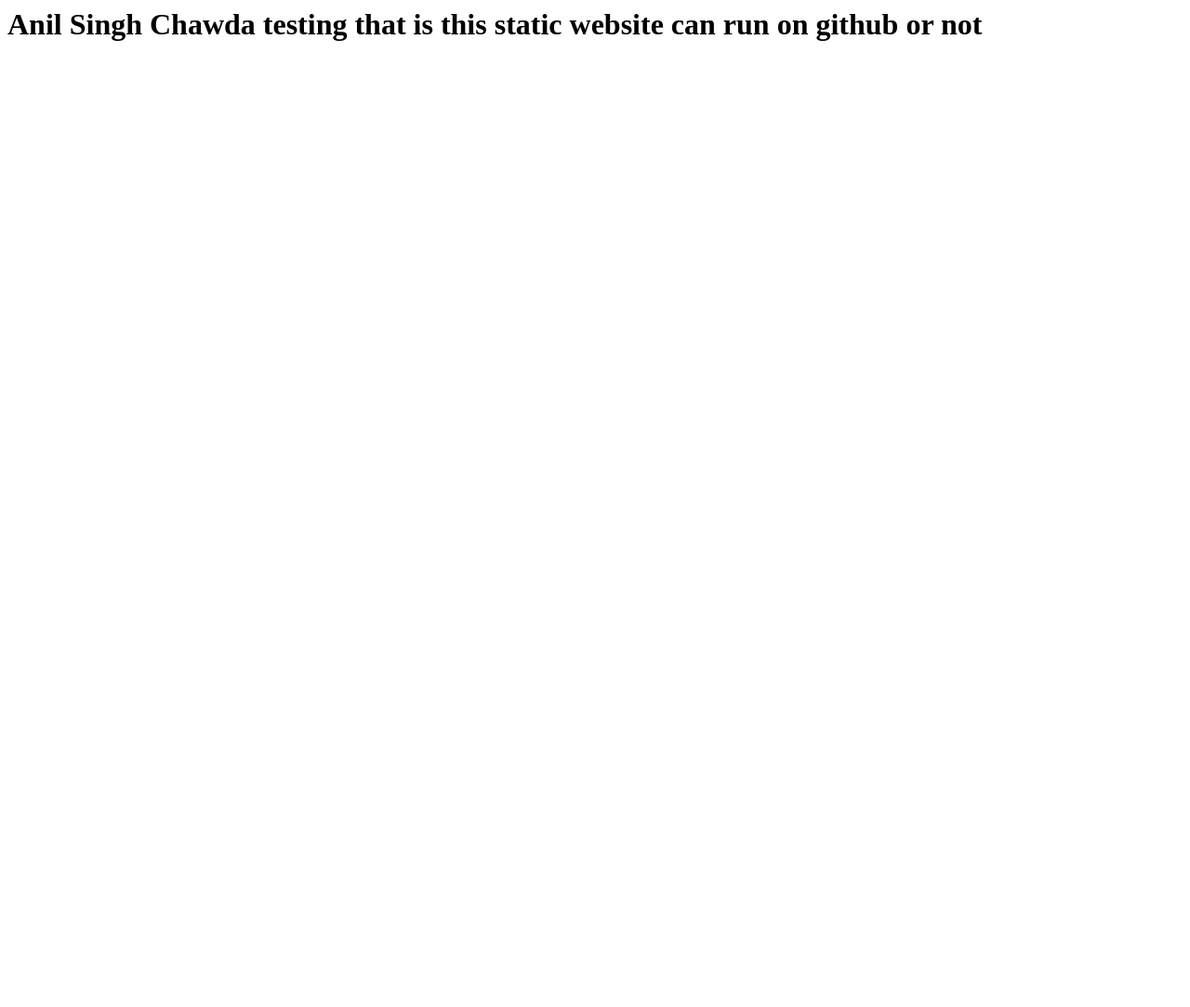
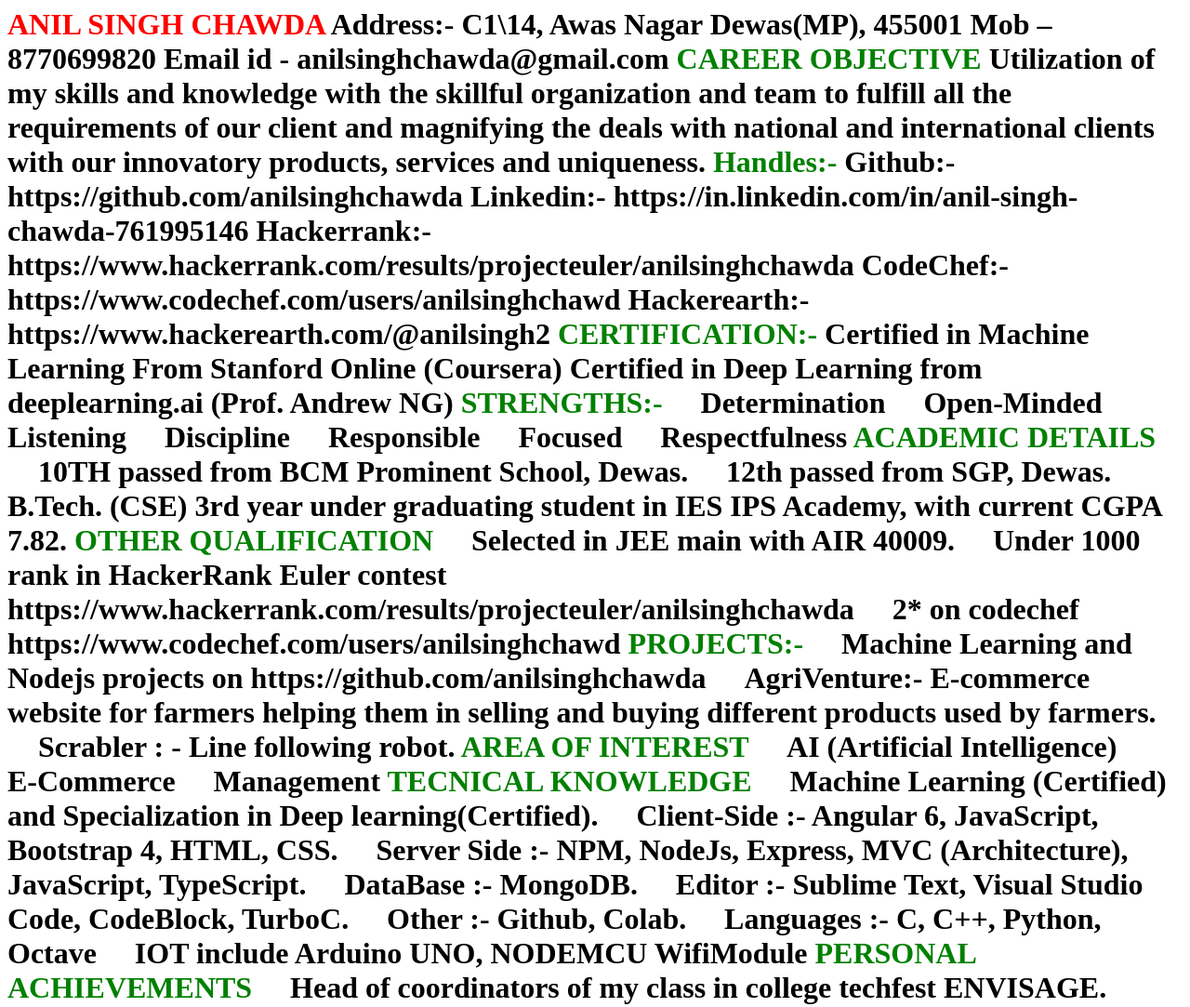
Before and after one commit to anilsinghchawda/anillive, a plain HTML site: page index.html in a window 1280 px wide. Shown: the top 1083 px of the page at 93% size. Before the commit the page ends 800 px from the top, so only its background shows below. Drawn offline with Linux system fonts and the light colour scheme.

Commit message:
resume uploadin

```diff
--- a/index.html
+++ b/index.html
@@ -1 +1,64 @@
-<h1>Anil Singh Chawda testing that is this static website can run on github or not</h1>
+<h1>
+<span style="color:red;">ANIL SINGH CHAWDA</span>
+Address:- C1\14, Awas Nagar
+Dewas(MP), 455001
+Mob – 8770699820
+Email id - anilsinghchawda@gmail.com
+<span style="color:green;">CAREER OBJECTIVE</span>
+Utilization of my skills and knowledge with the skillful organization and team to fulfill all the requirements of our client and magnifying the deals with national and international clients with our innovatory products, services and uniqueness.
+         <span style="color:green;">Handles:-</span>
+         Github:- https://github.com/anilsinghchawda
+         Linkedin:- https://in.linkedin.com/in/anil-singh-chawda-761995146
+         Hackerrank:- https://www.hackerrank.com/results/projecteuler/anilsinghchawda
+         CodeChef:- https://www.codechef.com/users/anilsinghchawd
+         Hackerearth:- https://www.hackerearth.com/@anilsingh2
+               <span style="color:green;">CERTIFICATION:-</span>
+	Certified in Machine Learning From Stanford Online (Coursera)
+	Certified in Deep Learning from deeplearning.ai (Prof. Andrew NG)
+         <span style="color:green;">STRENGTHS:-</span>
+	Determination
+	Open-Minded
+	Listening
+	Discipline
+	Responsible
+	Focused
+	Respectfulness
+<span style="color:green;">ACADEMIC DETAILS</span>
+	10TH passed from BCM Prominent School, Dewas.
+	12th passed from SGP, Dewas.
+	B.Tech. (CSE) 3rd year under graduating student in IES IPS Academy, with current CGPA 7.82.
+<span style="color:green;">OTHER QUALIFICATION</span>
+	Selected in JEE main with AIR 40009.
+	Under 1000 rank in HackerRank Euler contest https://www.hackerrank.com/results/projecteuler/anilsinghchawda
+	2* on codechef https://www.codechef.com/users/anilsinghchawd
+<span style="color:green;">PROJECTS:-</span>
+	Machine Learning and Nodejs projects on https://github.com/anilsinghchawda
+	AgriVenture:- E-commerce website for farmers helping them in selling and buying different products used by farmers.
+	Scrabler : - Line following robot.
+<span style="color:green;">AREA OF INTEREST</span>
+	AI (Artificial Intelligence)
+	E-Commerce
+	Management
+<span style="color:green;">TECNICAL KNOWLEDGE</span>
+	Machine Learning (Certified) and Specialization in Deep learning(Certified).
+	Client-Side :- Angular 6, JavaScript, Bootstrap 4, HTML, CSS.
+	Server Side :- NPM, NodeJs, Express, MVC (Architecture), JavaScript, TypeScript.
+	DataBase :- MongoDB.
+	Editor :- Sublime Text, Visual Studio Code, CodeBlock, TurboC.
+	Other :- Github, Colab.
+	Languages :- C, C++, Python, Octave
+	IOT include Arduino UNO, NODEMCU WifiModule
+<span style="color:green;">PERSONAL ACHIEVEMENTS</span>
+	Head of coordinators of my class in college techfest ENVISAGE.
+	Captain of winning team of kabbadi and also of tug-of-war in school level.
+	Score 129 marks with 40009 rank in JEE(main) and 87 marks in JEE(Advance).
+<span style="color:green;">PERSONAL DETAILS</span>
+	Date of Birth				:	15/09/1997
+	Father’s Name			:	Mr. Gopal Singh Chawda
+	Gender				:	Male
+	Nationality				:	Indian
+	Language				:	English & Hindi
+	Hobbies				:	Sports, Singing, Attending Enovation Seminars  & Farming
+<span style="color:green;">DECLARATION</span>
+		I hereby declare that the information provided by me is true and genuine to the best of my knowledge.
+</h1>
```
